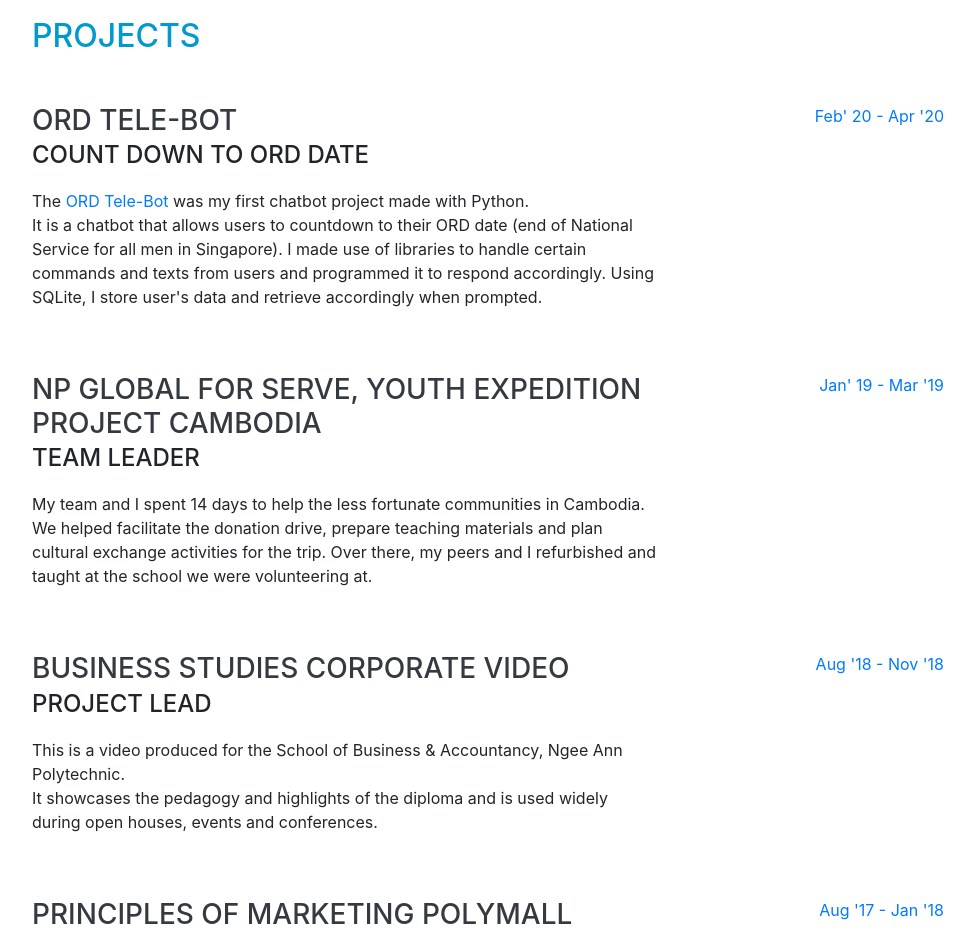
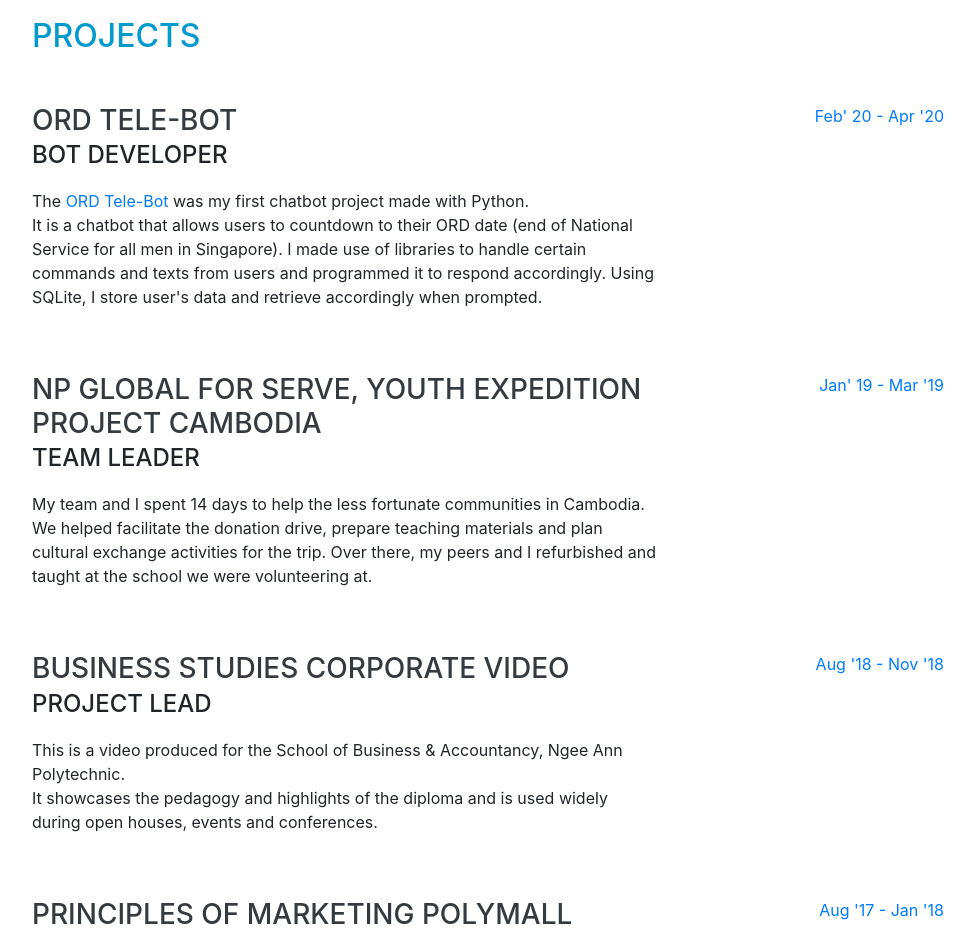
Before and after one commit to fabianchua6/fabianchua6.github.io, a website with bundled scripts: page index.html in a window 1280 px wide. Shown: the part 1920-2857 px from the top of the page, without its empty margins (288-1262 px from the left). Built offline with nearby package versions, Linux system fonts and the light colour scheme; a web font is replaced by a local one.

Commit message:
Update index.html

```diff
--- a/index.html
+++ b/index.html
@@ -150,7 +150,7 @@
             <h3 class="mb-0">ord tele-bot
               <img src="img/ordtelebot.gif" class="giftooltip">
             </h3>
-            <div class="subheading mb-3">count down to ord date</div>
+            <div class="subheading mb-3">bot developer</div>
             <p>The <a href="https://t.me/OWADIObot" target="_blank">ORD Tele-Bot</a> was my first chatbot project made with Python.<br>
               It is a chatbot that allows users to countdown to their ORD date (end of National Service for all men in Singapore).
               I made use of libraries to handle certain commands and texts from users and programmed it to respond accordingly. Using SQLite, I store user's data and retrieve accordingly when prompted. </p>
```
